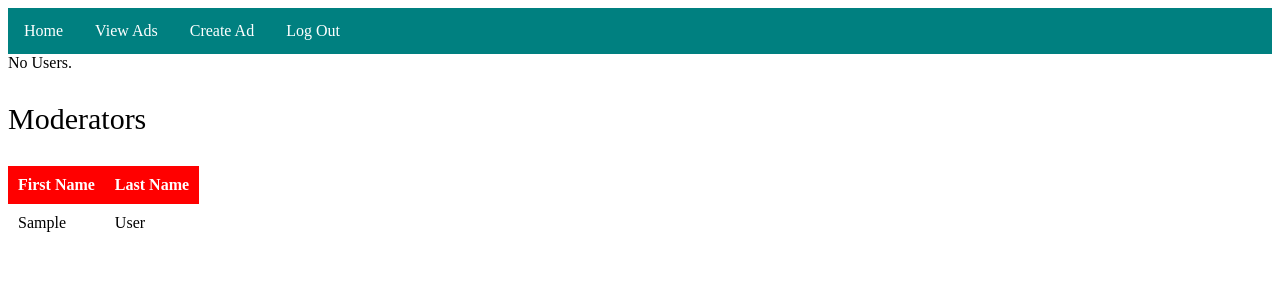
After one commit to ThomasYang1275/Advertisement-Manager, a PHP site: page /users.php in a window 1280 px wide. The commit adds this page. Shown: the top 300 px of the page. Run offline with PHP 8.4, Linux system fonts and the light colour scheme; the visitor is signed in with stand-in values (Sample User, id 1); tables that the repository leaves empty hold one stand-in row (values such as "Sample post").

Commit message:
Add files via upload
More changes and display page for ads and users

```diff
--- a/login.php
+++ b/login.php
@@ -1,5 +1,6 @@
 <?php
 require_once 'dbconnect.php';
+    session_start(); // Where I learned about sessions https://stackoverflow.com/questions/871858/php-pass-variable-to-next-page
 
 /*Code from: https://www.tutorialrepublic.com/php-tutorial/php-mysql-login-system.php*/
 if(isset($_SESSION["loggedin"]) && $_SESSION["loggedin"] === true){
@@ -14,7 +15,7 @@ $password_err = "";
 
 if($_SERVER["REQUEST_METHOD"] == "POST"){
 
-
+    // Check if login is empty
     if(empty(trim($_POST["login"]))){
         $login_err = "Please enter login.";
     } else{
--- a/style.css
+++ b/style.css
@@ -33,6 +33,24 @@ p {
   font-size: 30px;
 }
 
+table, td, th {
+  border-collapse: collapse;
+  width: fit-content;
+  margin-top: 20px;
+}
+
+th, td{
+  text-align: left;
+  padding: 10px;
+}
+
+tr:nth-child(odd){background-color: white}
+
+th {
+  background-color: red;
+  color: white;
+}
+
 /*a:link, a:visited {
     background-color: black;
     color: white;
@@ -49,14 +67,14 @@ a:hover, a:active {
 }*/
 
 /*Website that contains the css code for this neat background, https://codepen.io/CubicB/pen/jqQoVB*/
-body {
+/*body {
 background: linear-gradient(90deg, red, orange, yellow, lime, cyan, blue, indigo, violet);
 background-size: 10000% 10000%;
-animation: bg-gradient 30s infinite; /*DO NOT EVER SET THE TIME BETWEEN COLORS TO A NUMBER LOWER THAN TEN, IT MAY CAUSE EPILEPSY!*/
+animation: bg-gradient 30s infinite; /*DO NOT EVER SET THE TIME BETWEEN COLORS TO A NUMBER LOWER THAN TEN, IT MAY CAUSE EPILEPSY!
 }
 
 @keyframes bg-gradient {
     0%{background-position:0% 50%}
     50%{background-position:100% 50%}
     100%{background-position:0% 50%}
-}
+}*/
--- /dev/null
+++ b/users.php
@@ -0,0 +1,89 @@
+<?php
+    require_once 'dbconnect.php';
+        session_start();
+            $loggedIn = $_SESSION["loggedin"];
+                if($loggedIn == false){
+                    header("location: login.php");
+                }
+?>
+
+<!DOCTYPE html>
+    <html>
+        <title>Home</title>
+            <head>
+                <link rel="stylesheet" type="text/css" href="style.css">
+            </head>
+            <body>
+                <ul>
+                    <li><a href="home.php">Home</a></li>
+                    <li><a href="ads.php">View Ads</a></li>
+                    <li><a href="create_ad.php">Create Ad</a></li>
+                    <li><a href="logout.php">Log Out</a></li>
+                </ul>
+            </body>
+    </html>
+
+<?php
+    $displayUsers = 'SELECT User_FName, User_LName
+                     FROM AdUser
+                     WHERE User_ID NOT IN (SELECT * FROM Moderator);';
+
+    $displayMod = 'SELECT User_FName, User_LName
+                   FROM AdUser as au
+                   INNER JOIN Moderator m on au.User_ID = m.User_ID;';
+
+    $queryOne = mysqli_query($connection, $displayUsers);
+    $queryOneResults = mysqli_num_rows($queryOne);
+
+    if($queryOneResults > 0){
+        echo "<p>Users</p>
+        <table>
+        <thead>
+        <tr>
+        <th>First Name</th>
+        <th>Last Name</th>
+        </tr>
+        </thead>
+        <tbody>";
+        while ($row = mysqli_fetch_assoc($queryOne)){
+            echo "<tr>
+            <td>".$row['User_FName']."</td>
+            <td>".$row['User_LName']."</td>
+            </tr>";
+        }
+
+        echo"</tbody>
+        </table>";
+    }
+    else{
+        echo "No Users.";
+    }
+
+    $queryTwo = mysqli_query($connection, $displayMod);
+    $queryTwoResults = mysqli_num_rows($queryTwo);
+
+    if($queryTwoResults > 0){
+        echo "<p>Moderators</p>
+        <table>
+        <thead>
+        <tr>
+        <th>First Name</th>
+        <th>Last Name</th>
+        </tr>
+        </thead>
+        <tbody>";
+        while ($row = mysqli_fetch_assoc($queryTwo)){
+            echo "<tr>
+            <td>".$row['User_FName']."</td>
+            <td>".$row['User_LName']."</td>
+            </tr>";
+        }
+
+        echo"</tbody>
+        </table>";
+    }
+    else{
+        echo "No Moderators.";
+    }
+
+?>
```
Also changed, not shown: add_ad.php (+8 -5 lines), ads.php (+57 -1 lines), create_ad.php (+26 -2 lines), home.php (+7 -4 lines).
